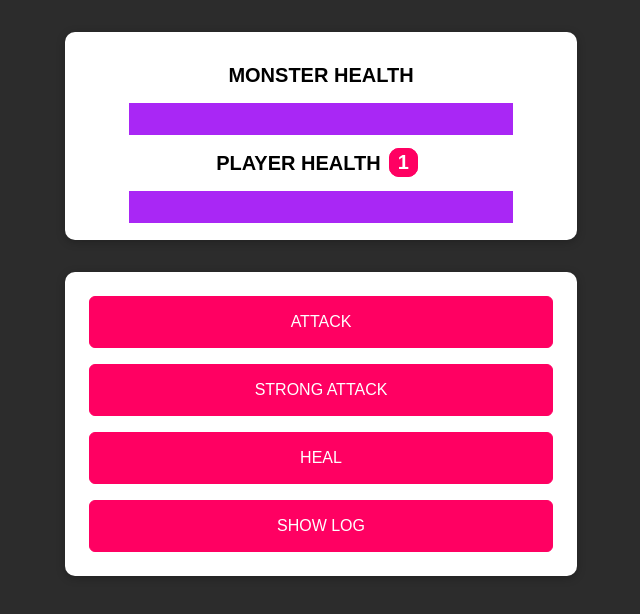
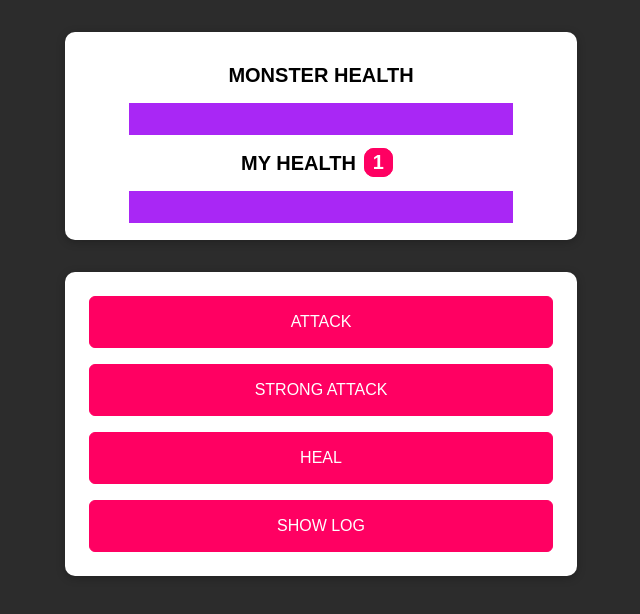
Before and after one commit to Spandana1003/AttackDaMonsterr, a plain HTML site: page index.html in a window 1280 px wide. Shown: the whole page, without its empty margins (319-959 px from the left). Drawn offline with Linux system fonts and the light colour scheme.

Commit message:
changes 1

```diff
--- a/index.html
+++ b/index.html
@@ -13,7 +13,7 @@
     <section id="health-levels">
       <h2>MONSTER HEALTH</h2>
       <progress id="monster-health" max="100" value="100">100%</progress>
-      <h2>PLAYER HEALTH<span id="bonus-life">1</span></h2>
+      <h2>MY HEALTH<span id="bonus-life">1</span></h2>
       <progress id="player-health" max="100" value="100">100%</progress>
     </section>
     <section id="controls">
```
